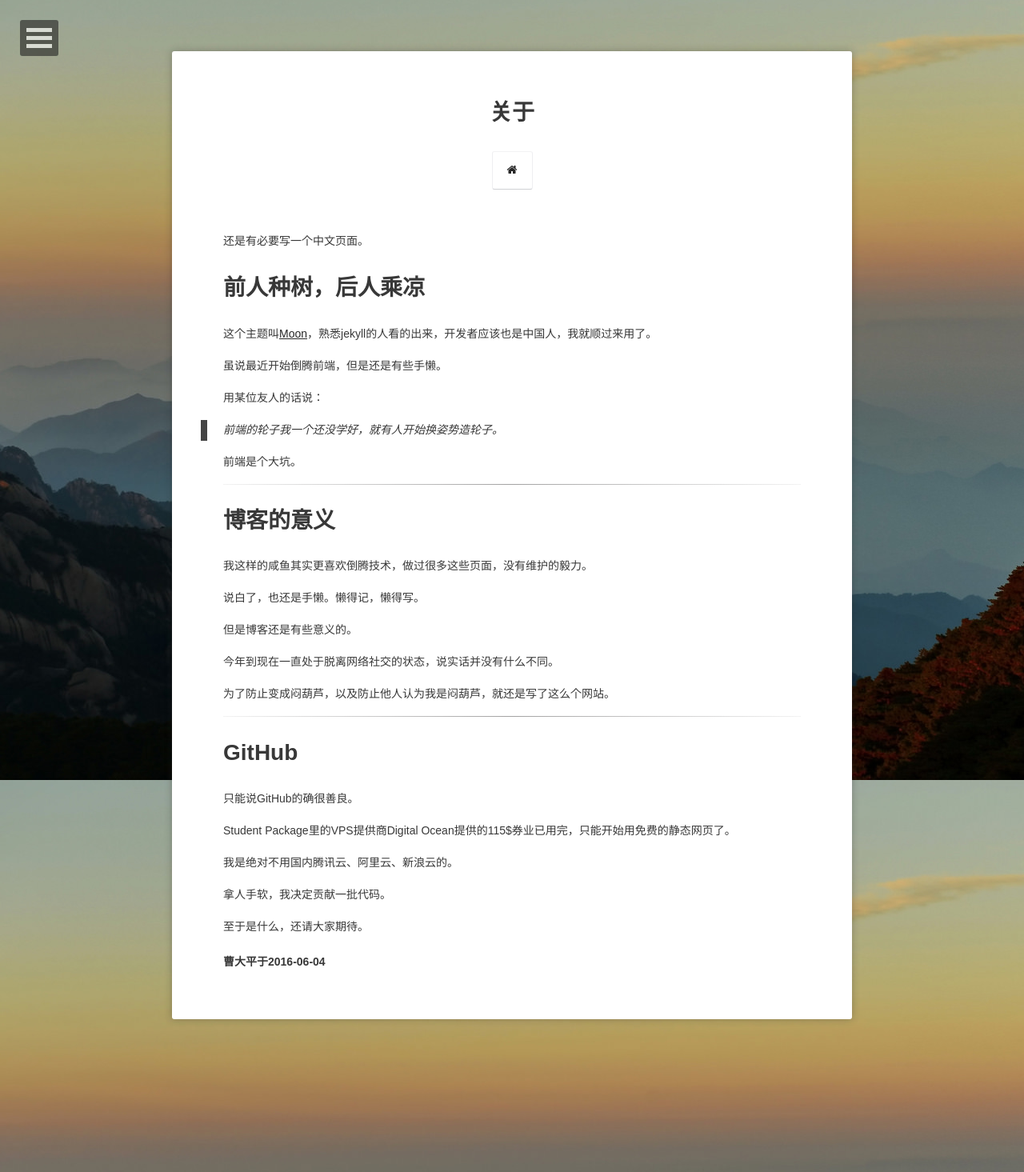
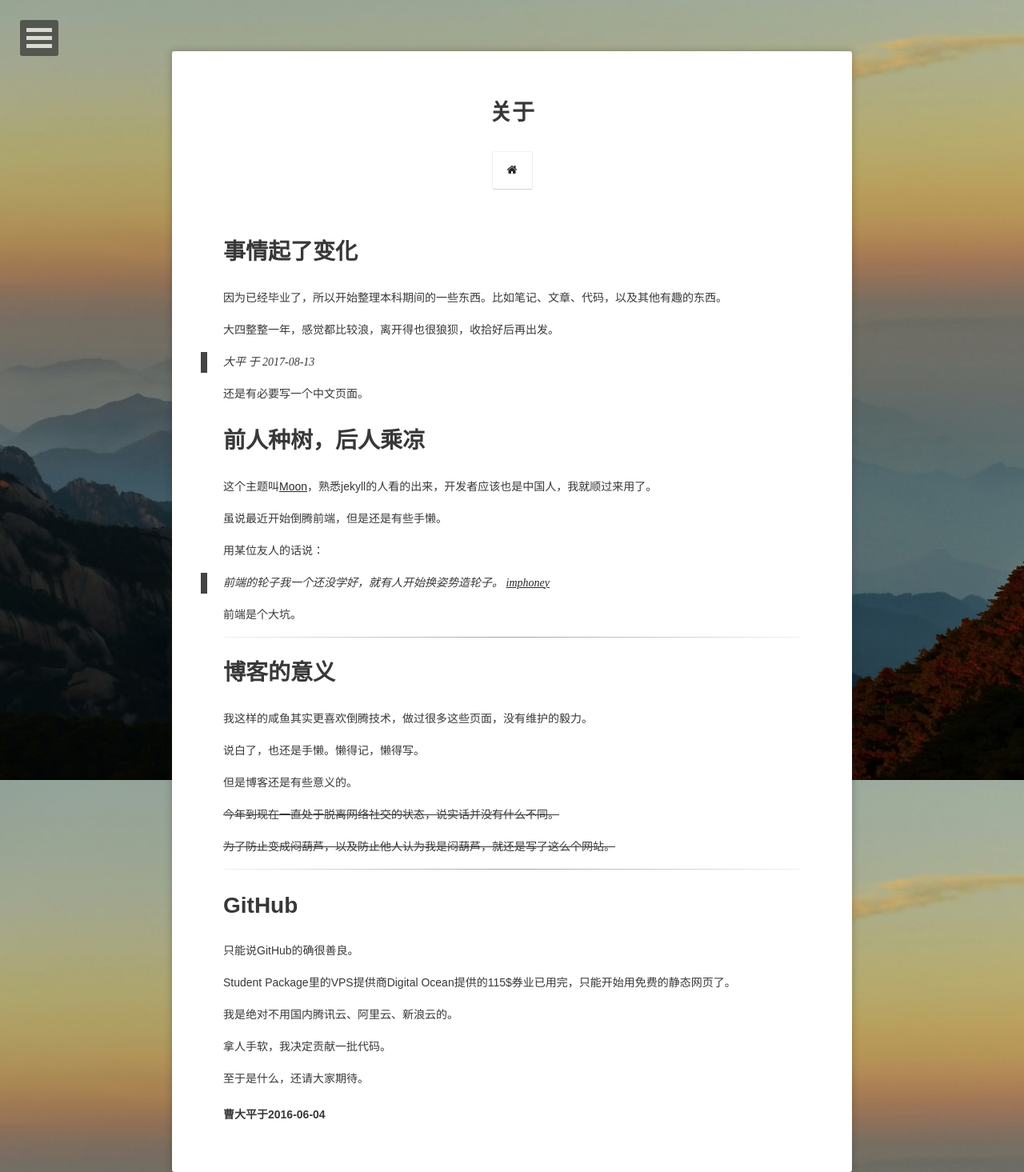
Before and after one commit to dapingQ/blog, a Jekyll site: the page built from about/zh.md, in a window 1280 px wide. Shown: the whole page at 80% size. Built offline with Jekyll 4.4.1, drawn with Linux system fonts in a browser that asks for light colours; some web fonts are replaced; comment, search, counter and statistics services are not loaded.

Commit message:
update zh about

```diff
--- a/about/zh.md
+++ b/about/zh.md
@@ -3,6 +3,14 @@ layout: page
 title: 关于
 date: 2016-03-21
 ---
+# 事情起了变化
+
+因为已经毕业了，所以开始整理本科期间的一些东西。比如笔记、文章、代码，以及其他有趣的东西。
+
+大四整整一年，感觉都比较浪，离开得也很狼狈，收拾好后再出发。
+
+> 大平 于 2017-08-13
+
 
 还是有必要写一个中文页面。
 
@@ -15,6 +23,7 @@ date: 2016-03-21
 用某位友人的话说：
 
 > 前端的轮子我一个还没学好，就有人开始换姿势造轮子。
+> [imphoney](https://github.com/orgs/NJU-itxia/people/imphoney)
 
 前端是个大坑。
 
@@ -28,9 +37,9 @@ date: 2016-03-21
 
 但是博客还是有些意义的。
 
-今年到现在一直处于脱离网络社交的状态，说实话并没有什么不同。
+~~今年到现在一直处于脱离网络社交的状态，说实话并没有什么不同。~~
 
-为了防止变成闷葫芦，以及防止他人认为我是闷葫芦，就还是写了这么个网站。
+~~为了防止变成闷葫芦，以及防止他人认为我是闷葫芦，就还是写了这么个网站。~~
 
 -------
 
```
